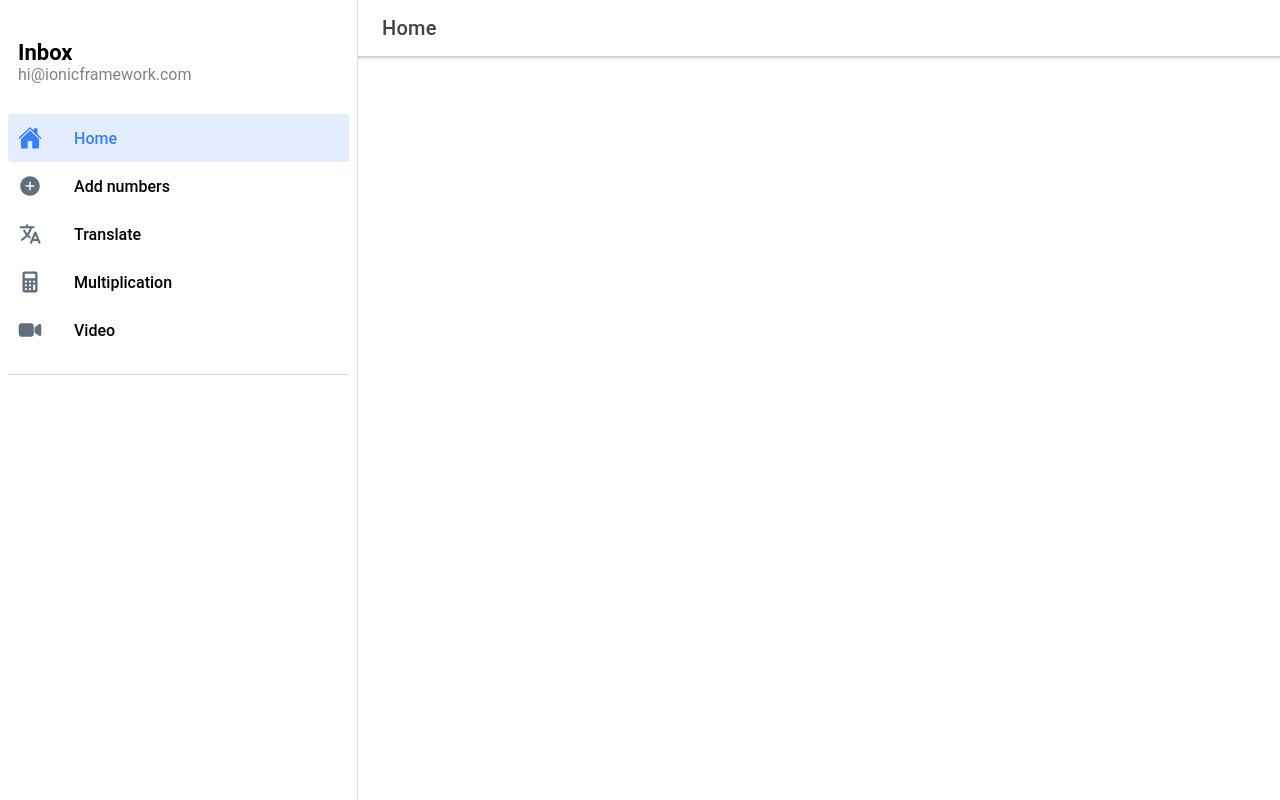
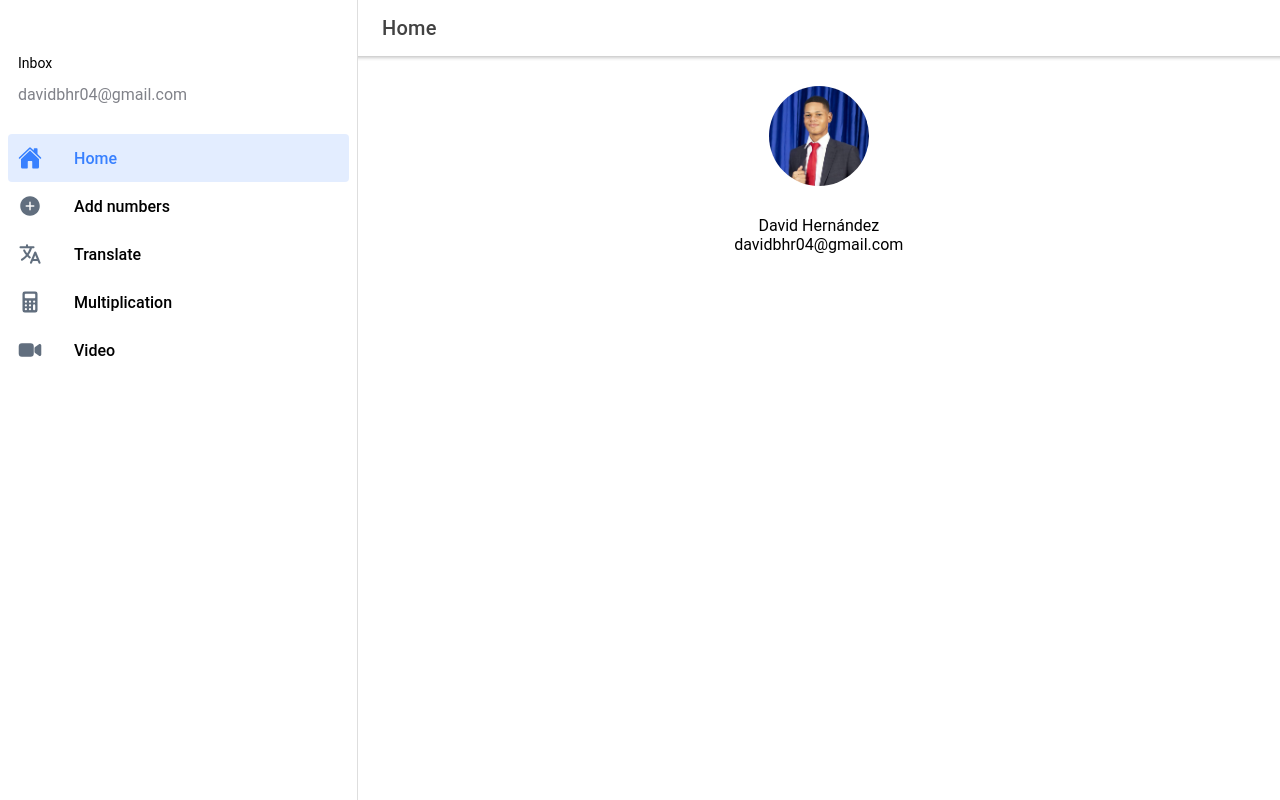
Before and after one commit to D-Rose04/Ionic-React-App, a React (Create React App) app: page /page/Home in a window 1280 px wide. Built offline with nearby package versions, Linux system fonts and the light colour scheme.

Commit message:
Home view finished

```diff
--- a/src/components/Menu.tsx
+++ b/src/components/Menu.tsx
@@ -61,9 +61,9 @@ const Menu: React.FC = () => {
   return (
     <IonMenu contentId="main" type="overlay">
       <IonContent>
-        <IonList id="inbox-list">
+        <IonList id="home-list">
           <IonListHeader>Inbox</IonListHeader>
-          <IonNote>hi@ionicframework.com</IonNote>
+          <IonNote>davidbhr04@gmail.com</IonNote>
           {appPages.map((appPage, index) => {
             return (
               <IonMenuToggle key={index} autoHide={false}>
--- a/src/pages/Home/Home.css
+++ b/src/pages/Home/Home.css
@@ -0,0 +1,19 @@
+.label{
+    text-align: center;
+}
+
+.profileContainer{
+    display: flex;
+    justify-content: center;
+    align-items: center;
+    flex-direction: column;
+}
+
+#profile{
+    /* border: 1px solid red; */
+    overflow: hidden;
+    border-radius: 50%;
+    max-width: 100px;
+    max-height: 100px;
+    margin: 30px 0;
+}
--- a/src/pages/Home/Home.tsx
+++ b/src/pages/Home/Home.tsx
@@ -1,10 +1,12 @@
-import { IonButtons, IonHeader, IonMenuButton, IonTitle, IonToolbar } from '@ionic/react';
+import { IonButtons, IonContent, IonHeader, IonImg, IonItem, IonLabel, IonMenuButton, IonTitle, IonToolbar } from '@ionic/react';
 import React from 'react';
 import './Home.css';
 
+
 const Home: React.FC = () => {
-    return (
-        <IonHeader>
+  return (
+    <>
+      <IonHeader>
         <IonToolbar>
           <IonButtons slot="start">
             <IonMenuButton />
@@ -12,7 +14,15 @@ const Home: React.FC = () => {
           <IonTitle>Home</IonTitle>
         </IonToolbar>
       </IonHeader>
-    )
+      <IonContent>
+        <div className='profileContainer'>
+          <IonImg id='profile' src="assets/images/photo1663710110.jpeg"></IonImg>
+          <IonLabel className='label'>David Hernández<br /></IonLabel>
+          <IonLabel className='label'>davidbhr04@gmail.com</IonLabel>
+        </div>
+      </IonContent>
+    </>
+  )
 }
 
 export default Home;
```
Also changed, not shown: public/assets/images/photo.jpg (added), public/assets/images/photo1663710110.jpeg (added).
